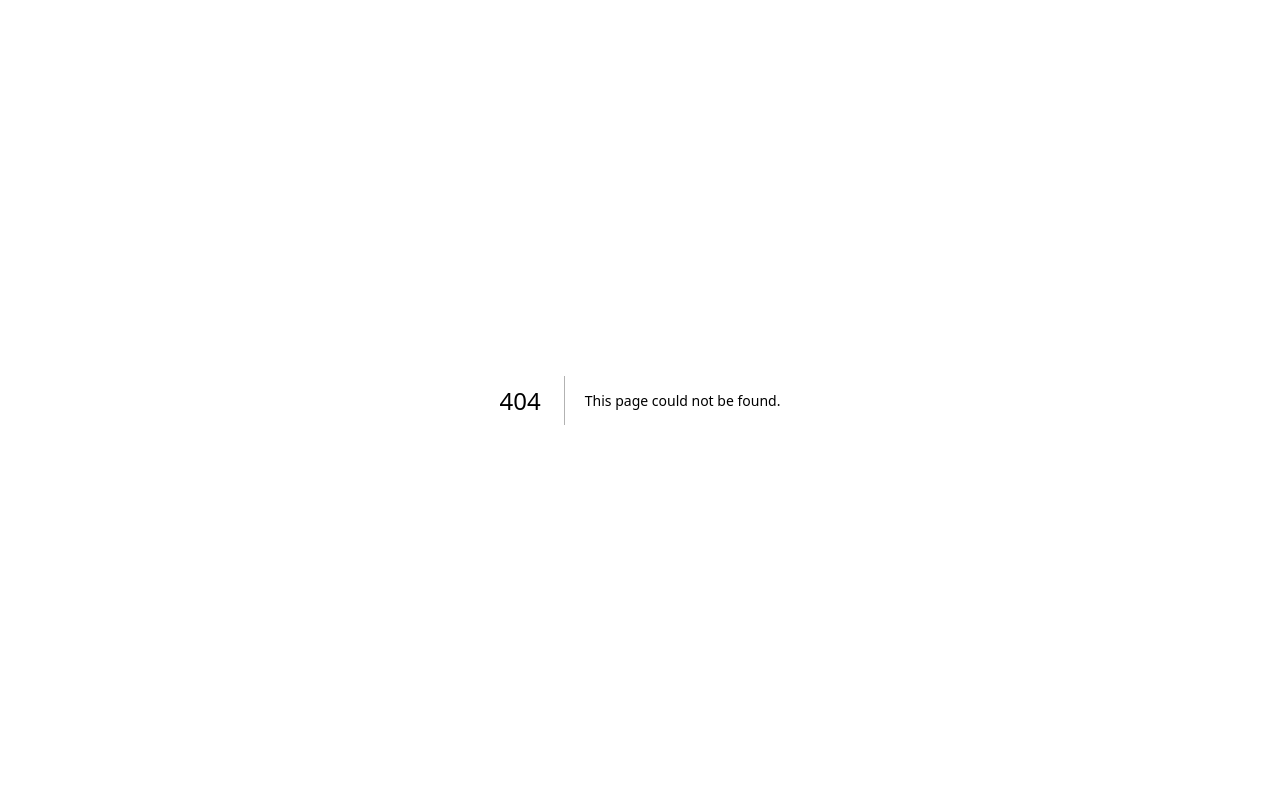
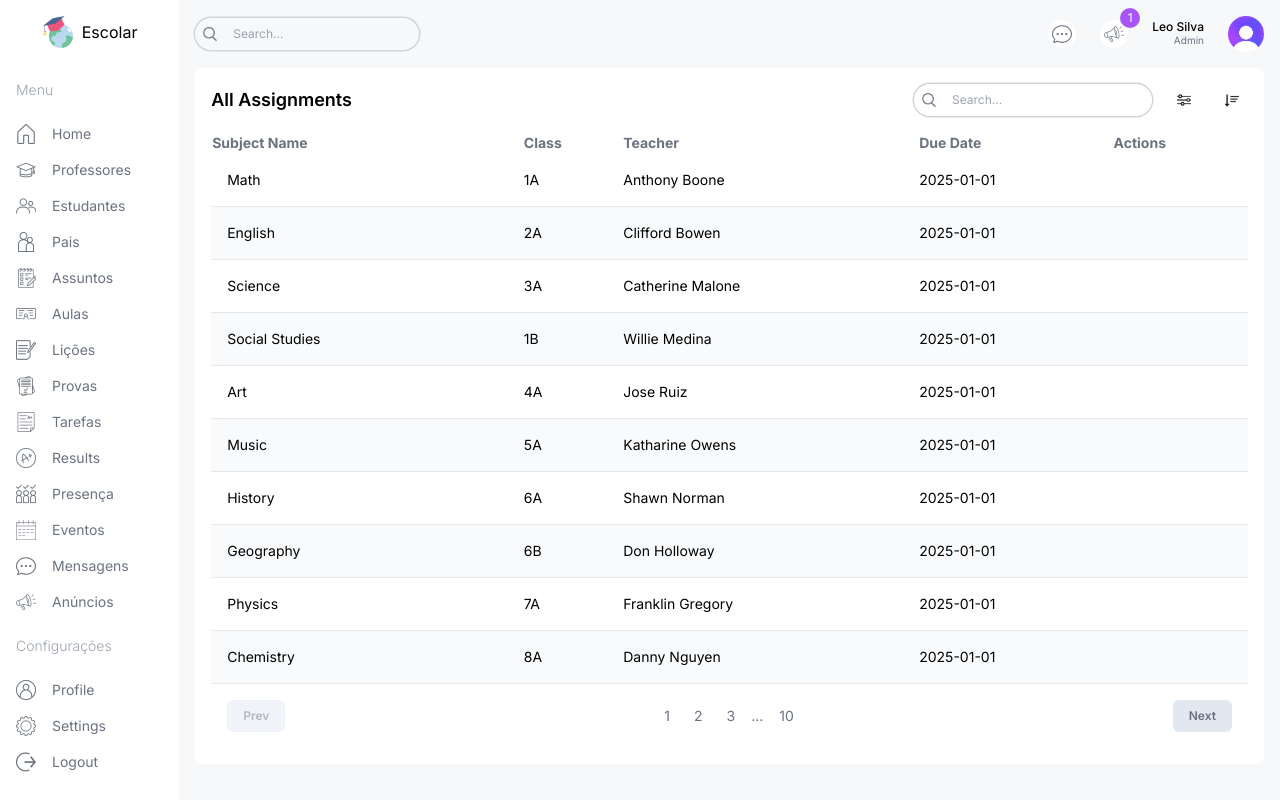
Before and after one commit to leoCardosoDev/front_end_reactjs_dashboard_school, a Next.js app: page /list/assignments in a window 1280 px wide. Before the commit this address had no page. Built offline with nearby package versions, Linux system fonts and the light colour scheme.

Commit message:
feat: add assignments list

```diff
--- /dev/null
+++ b/src/app/(dashboard)/list/assignments/page.tsx
@@ -0,0 +1,95 @@
+import FormModal from "@/components/FormModal";
+import Pagination from "@/components/Pagination";
+import Table from "@/components/Table";
+import TableSearch from "@/components/TableSearch";
+import {
+  assignmentsData,
+  role,
+} from "@/lib/data";
+import Image from "next/image";
+
+type Assignment = {
+  id: number;
+  subject: string;
+  class: string;
+  teacher: string;
+  dueDate: string;
+};
+
+const columns = [
+  {
+    header: "Subject Name",
+    accessor: "name",
+  },
+  {
+    header: "Class",
+    accessor: "class",
+  },
+  {
+    header: "Teacher",
+    accessor: "teacher",
+    className: "hidden md:table-cell",
+  },
+  {
+    header: "Due Date",
+    accessor: "dueDate",
+    className: "hidden md:table-cell",
+  },
+  {
+    header: "Actions",
+    accessor: "action",
+  },
+];
+
+const AssignmentListPage = () => {
+  const renderRow = (item: Assignment) => (
+    <tr
+      key={item.id}
+      className="border-b border-gray-200 even:bg-slate-50 text-sm hover:bg-lamaPurpleLight"
+    >
+      <td className="flex items-center gap-4 p-4">{item.subject}</td>
+      <td>{item.class}</td>
+      <td className="hidden md:table-cell">{item.teacher}</td>
+      <td className="hidden md:table-cell">{item.dueDate}</td>
+      <td>
+        <div className="flex items-center gap-2">
+          {role === "admin" || role === "teacher" && (
+            <>
+              <FormModal table="assignment" type="update" data={item} />
+              <FormModal table="assignment" type="delete" id={item.id} />
+            </>
+          )}
+        </div>
+      </td>
+    </tr>
+  );
+
+  return (
+    <div className="bg-white p-4 rounded-md flex-1 m-4 mt-0">
+      {/* TOP */}
+      <div className="flex items-center justify-between">
+        <h1 className="hidden md:block text-lg font-semibold">
+          All Assignments
+        </h1>
+        <div className="flex flex-col md:flex-row items-center gap-4 w-full md:w-auto">
+          <TableSearch />
+          <div className="flex items-center gap-4 self-end">
+            <button className="w-8 h-8 flex items-center justify-center rounded-full bg-lamaYellow">
+              <Image src="/filter.png" alt="" width={14} height={14} />
+            </button>
+            <button className="w-8 h-8 flex items-center justify-center rounded-full bg-lamaYellow">
+              <Image src="/sort.png" alt="" width={14} height={14} />
+            </button>
+            {role === "admin" || role === "teacher" && <FormModal table="assignment" type="create" />}
+          </div>
+        </div>
+      </div>
+      {/* LIST */}
+      <Table columns={columns} renderRow={renderRow} data={assignmentsData} />
+      {/* PAGINATION */}
+      <Pagination />
+    </div>
+  );
+};
+
+export default AssignmentListPage;
```
